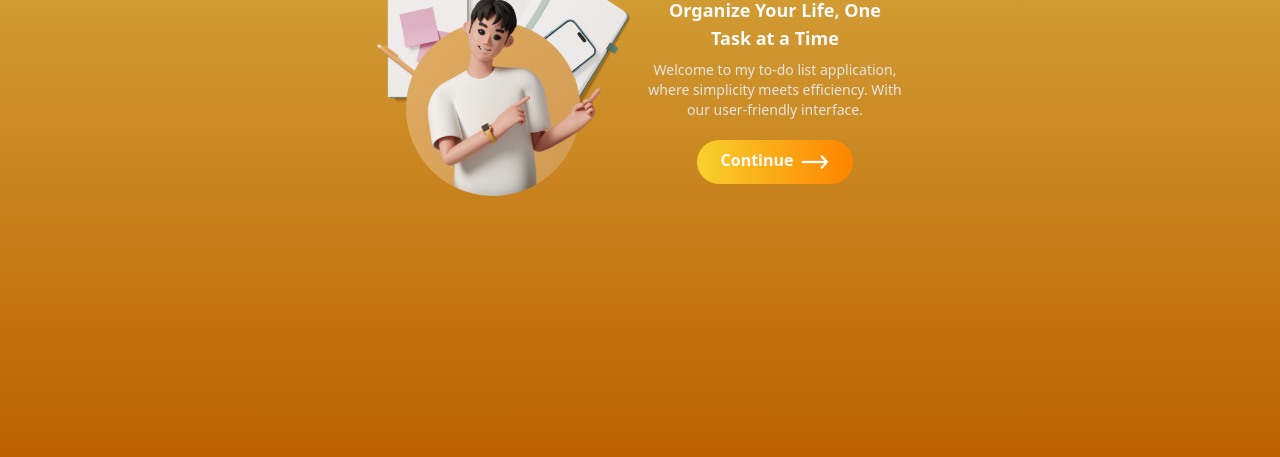
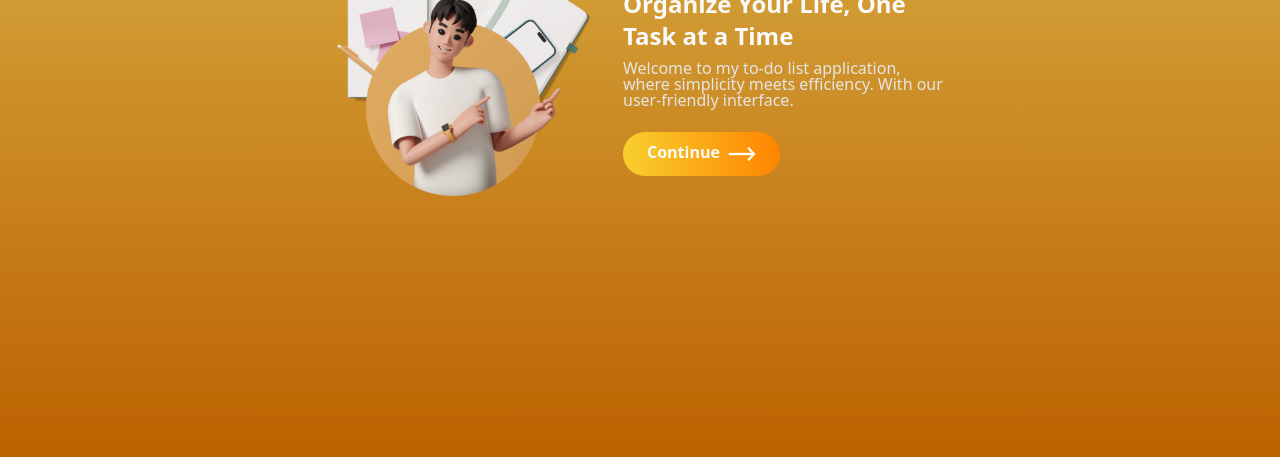
Before and after one commit to hikmahabdillah/ToDoListApp, a website: page public/index.html in a window 1280 px wide. Shown: the part 343-800 px from the top of the page. Drawn offline with Linux system fonts and the light colour scheme.

Commit message:
add responsive of landing page

```diff
--- a/public/index.html
+++ b/public/index.html
@@ -13,24 +13,28 @@
     >
       <img
         src="./img/Illustration.png"
-        class="max-w-[254px] max-h-[280px] w-full"
+        class="max-w-[254px] max-h-[280px] w-full sm:mr-4"
         alt=""
       />
-      <div class="greeting flex flex-col justify-center items-center gap-5">
+      <div
+        class="greeting flex flex-col justify-center items-center sm:items-start gap-1"
+      >
         <img src="./img/Logo.png" alt="" width="100px" />
-        <div class="content text-center space-y-2 max-w-64">
-          <h1 class="font-semibold text-lg text-neutral-50">
+        <div
+          class="content text-center sm:text-left space-y-2 max-w-64 sm:max-w-80"
+        >
+          <h1 class="font-semibold text-lg sm:text-2xl text-neutral-50">
             Organize Your Life, One Task at a Time
           </h1>
-          <p class="text-neutral-200 text-sm">
+          <p class="text-neutral-200 text-sm sm:text-base sm:leading-none">
             Welcome to my to-do list application, where simplicity meets
             efficiency. With our user-friendly interface.
           </p>
         </div>
         <span
-          class="bg-gradient-to-r from-[#F8D02D] to-[#FF8400] px-6 py-2 flex gap-2 rounded-full"
+          class="bg-gradient-to-r from-[#F8D02D] to-[#FF8400] px-6 py-2 mt-5 flex gap-2 rounded-full"
         >
-          <h1 class="text-md font-semibold text-neutral-50">Continue</h1>
+          <h1 class="text-base font-semibold text-neutral-50">Continue</h1>
           <img src="./img/Right Arrow.png" alt=""
         /></span>
       </div>
```
Also changed, not shown: public/css/style.css.
